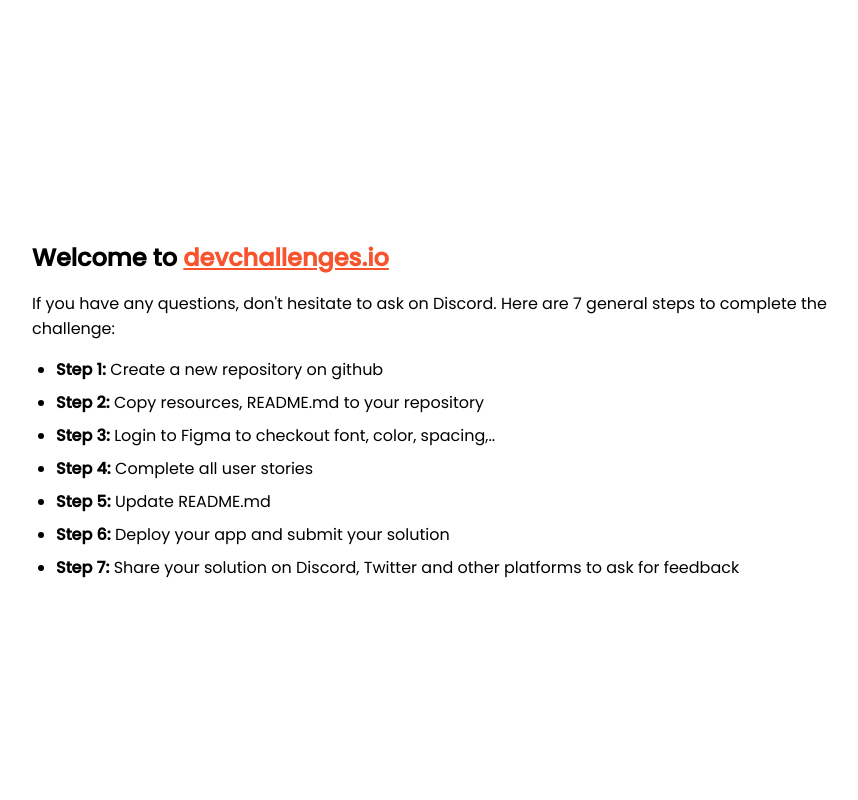
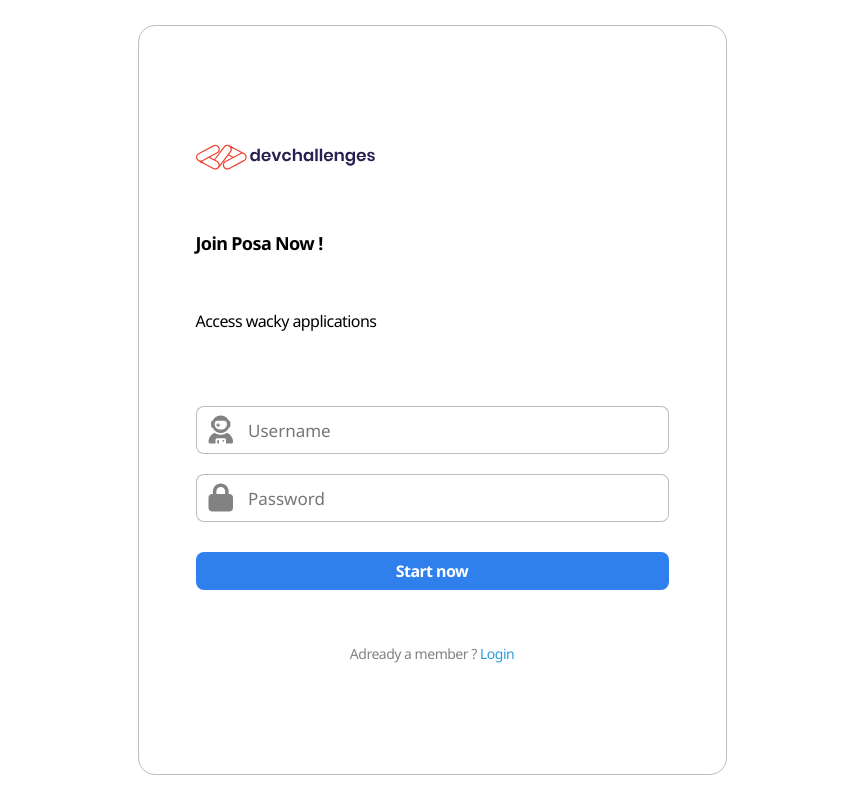
Before and after one commit to carne8/authentication-app-master, a plain HTML site: page index.html in a window 1280 px wide. Shown: the whole page, without its empty margins (208-1066 px from the left). Drawn offline with Linux system fonts and the light colour scheme.

Commit message:
finish style

```diff
--- a/index.html
+++ b/index.html
@@ -1,95 +1,35 @@
 <!DOCTYPE html>
 <html lang="en">
-  <head>
-    <meta charset="utf-8" />
-    <meta
-      name="viewport"
-      content="width=device-width, initial-scale=1,
-  maximum-scale=5"
-    />
 
-    <link rel="icon" href="devchallenges.png" />
+	<head>
+		<meta charset="utf-8" />
+		<meta name="viewport" content="width=device-width, initial-scale=1, maximum-scale=5" />
+		<link rel="icon" href="devchallenges.png" />
+		<link rel="shortcut icon" type="image/x-icon" href="https://devchallenges.io/" />
+		<script src="https://kit.fontawesome.com/e1c4fa931b.js" crossorigin="anonymous"></script>
+		<link rel="stylesheet" href="style.css" />
+	</head>
 
-    <link
-      rel="shortcut icon"
-      type="image/x-icon"
-      href="https://devchallenges.io/"
-    />
+	<body>
+		<div class="card">
+			<div class="icon"></div>
+			<p class="title">Join Posa Now !</p>
+			<p class="text">Access wacky applications</p>
+			<div class="form">
+				<div class="input">
+					<i class="fas fa-user-astronaut" style="color: #828282;"></i>
+					<input type="text" class="material-icons" placeholder="Username">
+				</div>
+				<div class="input">
+					<i class="fas fa-lock" style="color: #828282;"></i>
+					<input type="text" class="material-icons" placeholder="Password">
+				</div>
+				<button>Start now</button>
+			</div>
+			<div class="login">
+				<p>Adready a member ? <a href="https://google.com">Login</a></p>
+			</div>
+		</div>
+	</body>
 
-    <link
-      href="https://fonts.googleapis.com/css2?family=Poppins:wght@400;500&display=swap"
-      rel="stylesheet"
-    />
-
-    <title>Devchallenges</title>
-
-    <style>
-      body {
-        font-family: "Poppins", sans-serif;
-      }
-
-      ul {
-        padding-left: 24px;
-      }
-
-      li {
-        margin-bottom: 8px;
-      }
-
-      .welcome {
-        max-width: 800px;
-        margin: 0 auto;
-      }
-
-      .welcome-text {
-        margin-top: 30vh;
-        font-weight: 500;
-      }
-
-      .welcome-text p {
-        font-size: 1rem;
-        font-weight: 400;
-      }
-
-      .welcome-text h1 {
-        font-size: 1.5rem;
-      }
-
-      .welcome-text a {
-        color: #f7542e;
-      }
-    </style>
-  </head>
-  <body>
-    <div class="welcome">
-      <div class="welcome-text">
-        <h1>
-          Welcome to
-          <a href="https://devchallenges.io/" target="_blank"
-            >devchallenges.io</a
-          >
-        </h1>
-
-        <p>
-          If you have any questions, don't hesitate to ask on Discord. Here are
-          7 general steps to complete the challenge:
-        </p>
-      </div>
-
-      <ul>
-        <li><b>Step 1:</b> Create a new repository on github</li>
-        <li><b>Step 2:</b> Copy resources, README.md to your repository</li>
-        <li>
-          <b>Step 3:</b> Login to Figma to checkout font, color, spacing,..
-        </li>
-        <li><b>Step 4:</b> Complete all user stories</li>
-        <li><b>Step 5:</b> Update README.md</li>
-        <li><b>Step 6:</b> Deploy your app and submit your solution</li>
-        <li>
-          <b>Step 7:</b> Share your solution on Discord, Twitter and other
-          platforms to ask for feedback
-        </li>
-      </ul>
-    </div>
-  </body>
 </html>
--- /dev/null
+++ b/style.sass
@@ -0,0 +1,152 @@
+@import url('https://fonts.googleapis.com/css2?family=Noto+Sans:ital,wght@0,400;0,700;1,400&display=swap')
+
+body
+	display: flex
+	padding: 0px
+	margin: 0px
+	justify-content: center
+	align-items: center
+	align-content: center
+	width: 100vw
+	height: 100vh
+	background-color: #ffffff
+	color: #e0e0e0
+	*
+		outline: none
+		font-family: "Noto Sans"
+
+.card
+	margin: 0px
+	padding: 57px
+	width: 473px
+	height: 634px
+
+	border: 0.05467468562055768vw solid #bdbdbd
+	border-radius: 1.3vw
+
+	display: flex
+	flex-direction: column
+	justify-content: space-evenly
+
+.icon
+	background: url(./assets/devchallenges.svg) no-repeat
+	background-repeat: no-repeat
+	background-size: 180px	40px
+	background-position: 0%
+	width: 180px
+	height: 40px
+
+.input
+	display: flex
+	flex-direction: row
+	align-items: center
+	margin-top: 20px
+
+input
+	border: 1px solid #bdbdbd
+	box-sizing: border-box
+	border-radius: 8px
+	background-color: #00000000
+	height: 48px
+	border-left-width: 0px
+	border-top-left-radius: 0px
+	border-bottom-left-radius: 0px
+	padding-left: 6px
+	font-size: 17px
+	width: 100%
+	color: #e0e0e0
+
+i
+	display: block
+	box-sizing: border-box
+	padding-right: 10px
+	border-left: 1px solid #bdbdbd
+	border-top: 1px solid #bdbdbd
+	border-bottom: 1px solid #bdbdbd
+	border-top-left-radius: 8px
+	border-bottom-left-radius: 8px
+	padding: 9px
+	padding-left: 12px
+	font-size: 1.75em
+
+button
+	height: 38px
+	width: 100%
+	margin-top: 30px
+	background: #2F80ED
+	border-radius: 8px
+	border: none
+	color: #FFFFFF
+
+	font-weight: 600
+	font-size: 16px
+	line-height: 22px
+
+	text-align: center
+	letter-spacing: -0.035em
+
+.title
+	font-style: normal
+	font-weight: 600
+	font-size: 18px
+	line-height: 25px
+	letter-spacing: -0.035em
+	color: #000000
+
+.text
+	font-style: normal
+	font-weight: normal
+	font-size: 16px
+	line-height: 22px
+	letter-spacing: -0.035em
+	color: #000000
+
+p
+	margin: 0px
+
+.login
+	font-style: normal
+	font-weight: normal
+	font-size: 14px
+	line-height: 19px
+
+	text-align: center
+	letter-spacing: -0.035em
+
+	color: #828282
+
+a
+	color: #2D9CDB
+	text-decoration: none
+
+
+@media (prefers-color-scheme: dark)
+	body
+		background-color: #252329
+		color: #e0e0e0
+
+	.icon
+		background-image: url(./assets/devchallenges-light.svg)
+
+	.title
+		color: #e0e0e0
+
+	.text
+		color: #e0e0e0
+
+@media only screen and (max-width: 1080px)
+
+	.card
+		flex: 1
+		padding: 35px
+		padding-bottom: 0px
+
+	.icon
+		background-repeat: no-repeat
+		background-size: 180px	40px
+		background-position: 0%
+		width: 180px
+		height: 40px
+
+	input
+		font-size: 15px
```
Also changed, not shown: style.css (added), 1 other file.
